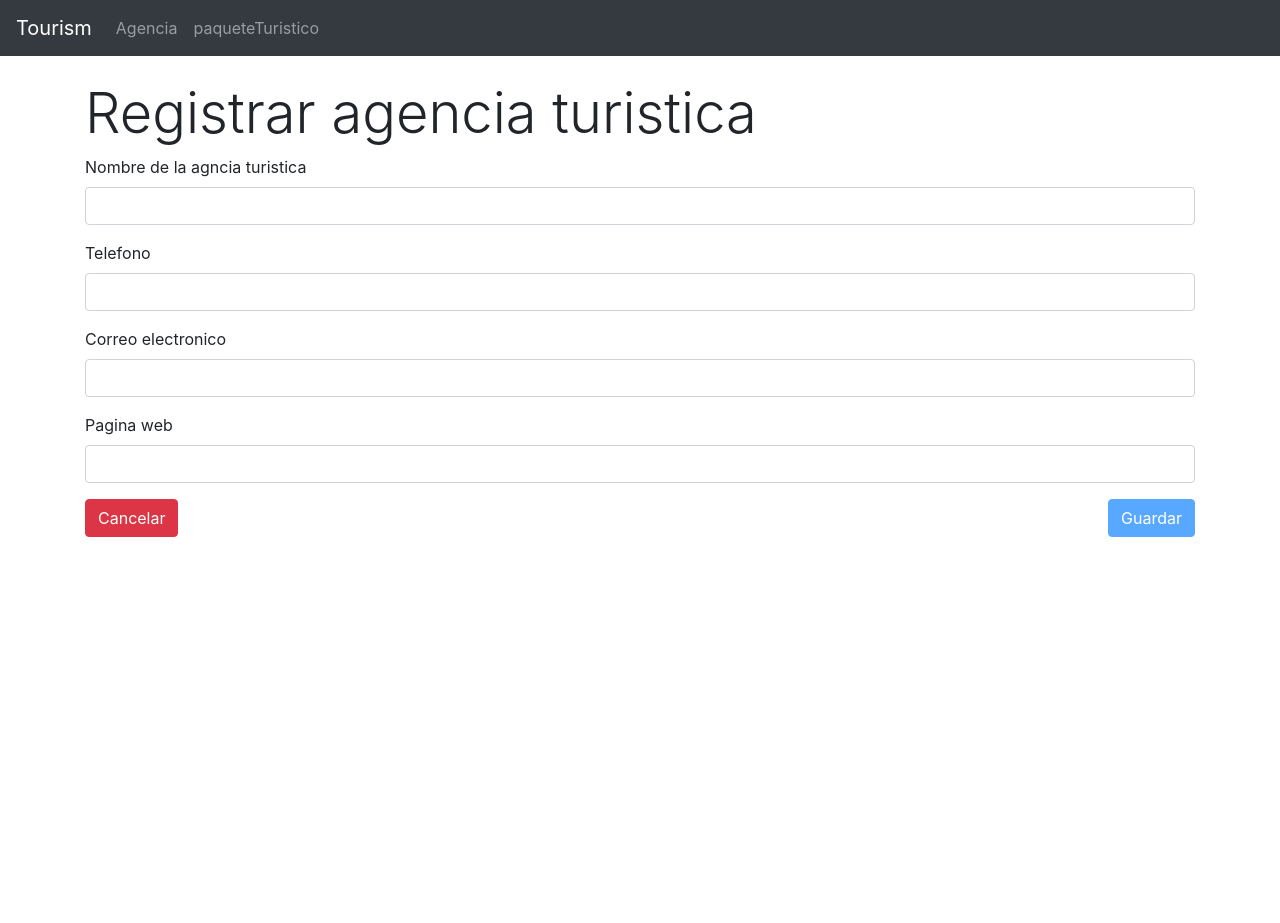
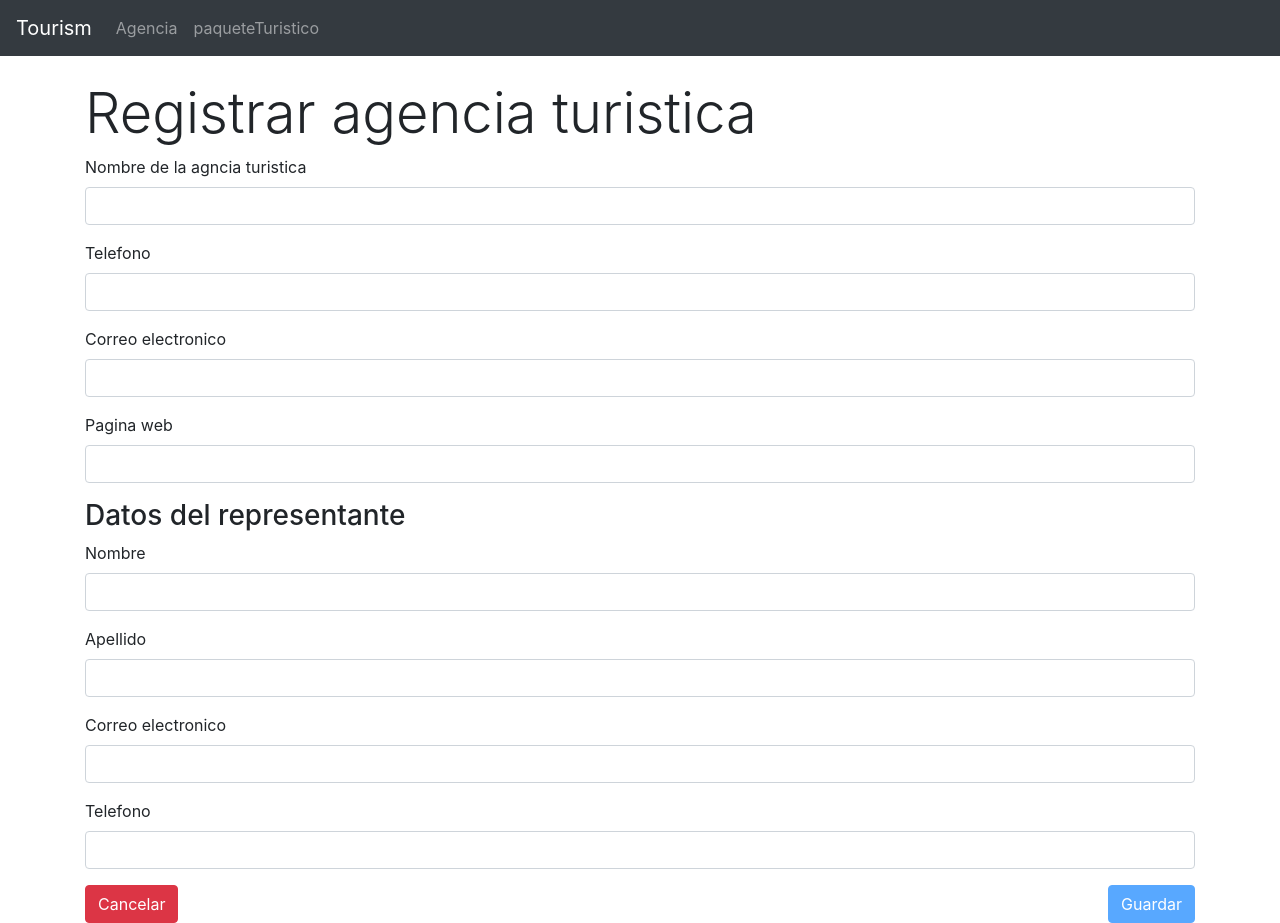
Before and after one commit to alrobe/tourism-ui, an Angular app: page /agency in a window 1280 px wide. Before the commit the page ends 800 px from the top, so only its background shows below. Built offline with nearby package versions, Linux system fonts and the light colour scheme.

Commit message:
validaciones basicas creadas

```diff
--- a/src/app/pages/agency/register-agency/register-agency.component.html
+++ b/src/app/pages/agency/register-agency/register-agency.component.html
@@ -3,19 +3,98 @@
         <h1 class="display-4">Registrar agencia turistica</h1>
         <div class="form-group">
             <label>Nombre de la agncia turistica</label>
-            <input type="text" class="form-control" formControlName="name">
+            <input type="text" class="form-control" formControlName="agencyName">
+            <div *ngIf="agency.controls.agencyName.invalid
+            && (agency.controls.agencyName.dirty || agency.controls.agencyName.touched)"
+            class="text-danger">
+                <p *ngIf="agency.controls.agencyName.errors.required">
+                    El nombre es requerido.
+                </p>
+            </div>
         </div>
         <div class="form-group">
             <label>Telefono</label>
-            <input type="text" class="form-control" formControlName="phone">
+            <input type="text" class="form-control" formControlName="agencyPhone">
+            <div *ngIf="agency.controls.agencyPhone.invalid
+            && (agency.controls.agencyPhone.dirty || agency.controls.agencyPhone.touched)"
+            class="text-danger">
+                <p *ngIf="agency.controls.agencyPhone.errors.required">
+                    El telefono es requerido.
+                </p>
+            </div>
         </div>
         <div class="form-group">
             <label>Correo electronico</label>
-            <input type="text" class="form-control" formControlName="email">
+            <input type="text" class="form-control" formControlName="agencyEmail">
+            <div *ngIf="agency.controls.agencyEmail.invalid
+            && (agency.controls.agencyEmail.dirty || agency.controls.agencyEmail.touched)"
+            class="text-danger">
+                <p *ngIf="agency.controls.agencyEmail.errors.required">
+                    El email es requerido.
+                </p>
+                <p *ngIf="agency.controls.agencyEmail.errors.email">
+                    El correo electronico es invalido.
+                </p>
+            </div>
         </div>
         <div class="form-group">
             <label>Pagina web</label>
-            <input type="text" class="form-control" formControlName="webPage">
+            <input type="text" class="form-control" formControlName="agencyWebPage">
+            <div *ngIf="agency.controls.agencyWebPage.invalid
+            && (agency.controls.agencyWebPage.dirty || agency.controls.agencyWebPage.touched)"
+            class="text-danger">
+                <p *ngIf="agency.controls.agencyWebPage.errors.required">
+                    La pagina web es requerida.
+                </p>
+            </div>
+        </div>
+        <p class="h3">Datos del representante</p>
+        <div class="form-group">
+            <label>Nombre</label>
+            <input type="text" class="form-control" formControlName="representativeName">
+            <div *ngIf="agency.controls.representativeName.invalid
+            && (agency.controls.representativeName.dirty || agency.controls.representativeName.touched)"
+            class="text-danger">
+                <p *ngIf="agency.controls.representativeName.errors.required">
+                    El nombre es requerido.
+                </p>
+            </div>
+        </div>
+        <div class="form-group">
+            <label>Apellido</label>
+            <input type="text" class="form-control" formControlName="representativeLastName">
+            <div *ngIf="agency.controls.representativeLastName.invalid
+            && (agency.controls.representativeLastName.dirty || agency.controls.representativeLastName.touched)"
+            class="text-danger">
+                <p *ngIf="agency.controls.representativeLastName.errors.required">
+                    El telefono es requerido.
+                </p>
+            </div>
+        </div>
+        <div class="form-group">
+            <label>Correo electronico</label>
+            <input type="text" class="form-control" formControlName="representativeEmail">
+            <div *ngIf="agency.controls.representativeEmail.invalid
+            && (agency.controls.representativeEmail.dirty || agency.controls.representativeEmail.touched)"
+            class="text-danger">
+                <p *ngIf="agency.controls.representativeEmail.errors.required">
+                    El email es requerido.
+                </p>
+                <p *ngIf="agency.controls.representativeEmail.errors.email">
+                    El correo electronico es invalido.
+                </p>
+            </div>
+        </div>
+        <div class="form-group">
+            <label>Telefono</label>
+            <input type="text" class="form-control" formControlName="representativePhone">
+            <div *ngIf="agency.controls.representativePhone.invalid
+            && (agency.controls.representativePhone.dirty || agency.controls.representativePhone.touched)"
+            class="text-danger">
+                <p *ngIf="agency.controls.representativePhone.errors.required">
+                    La pagina web es requerida.
+                </p>
+            </div>
         </div>
         <div class="btn-group float-right" >
             <button type="submit" class="btn btn-primary" [disabled]="agency.invalid">
--- a/src/app/pages/agency/register-agency/register-agency.component.ts
+++ b/src/app/pages/agency/register-agency/register-agency.component.ts
@@ -11,12 +11,18 @@ export class RegisterAgencyComponent implements OnInit {
   agency: FormGroup;
   constructor(private fb: FormBuilder, private agencyService: AgencyService) { }
 
+  get a() { return this.agency.controls; }
+
   ngOnInit() {
     this.agency = this.fb.group({
-      name: ['', [Validators.required]],
-      phone: ['', Validators.required],
-      email: ['', [Validators.required]],
-      webPage: ['', [Validators.required]]
+      agencyName: ['', [Validators.required, Validators.minLength(3), Validators.maxLength(40)]],
+      agencyPhone: ['', Validators.required],
+      agencyEmail: ['', [Validators.required, Validators.email]],
+      agencyWebPage: ['', Validators.required],
+      representativeName: ['', Validators.required],
+      representativeLastName: ['', Validators.required],
+      representativeEmail: ['', [Validators.required, Validators.email]],
+      representativePhone: ['', Validators.required]
     });
   }
 }
```
